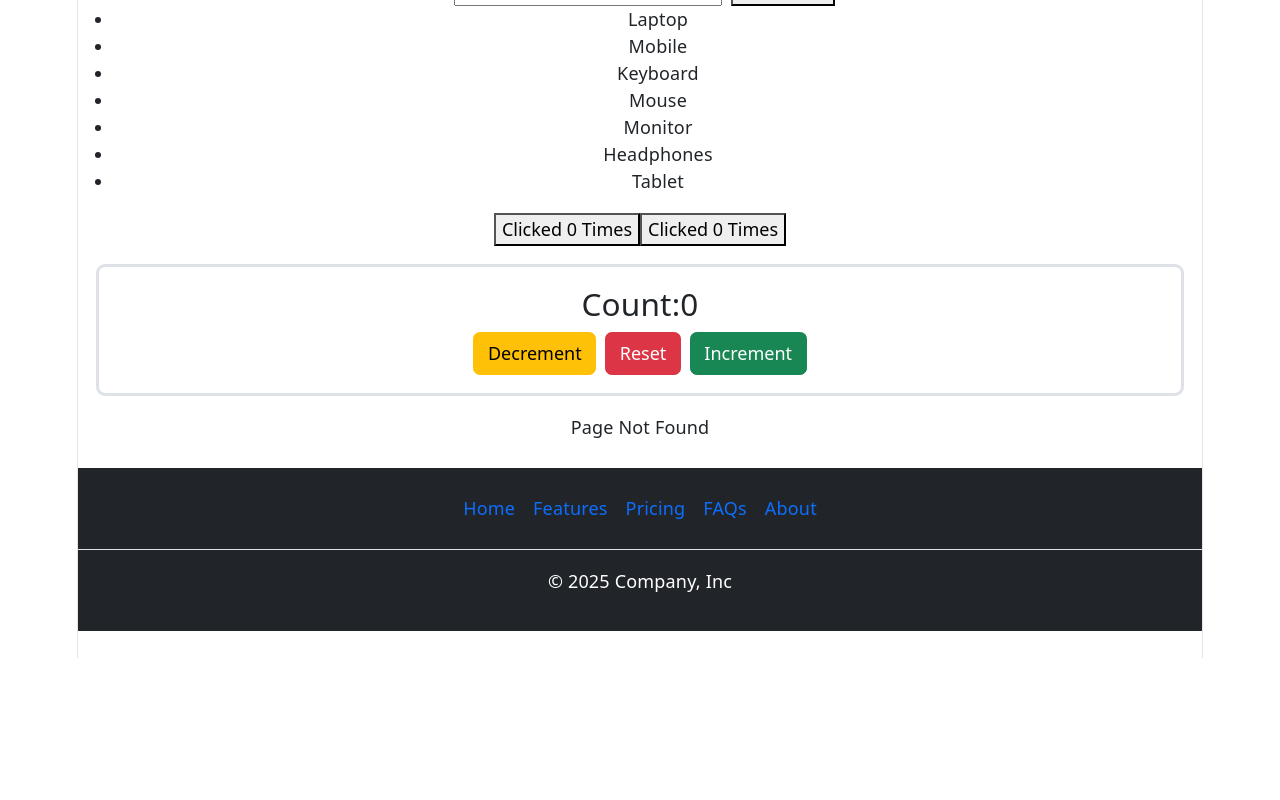
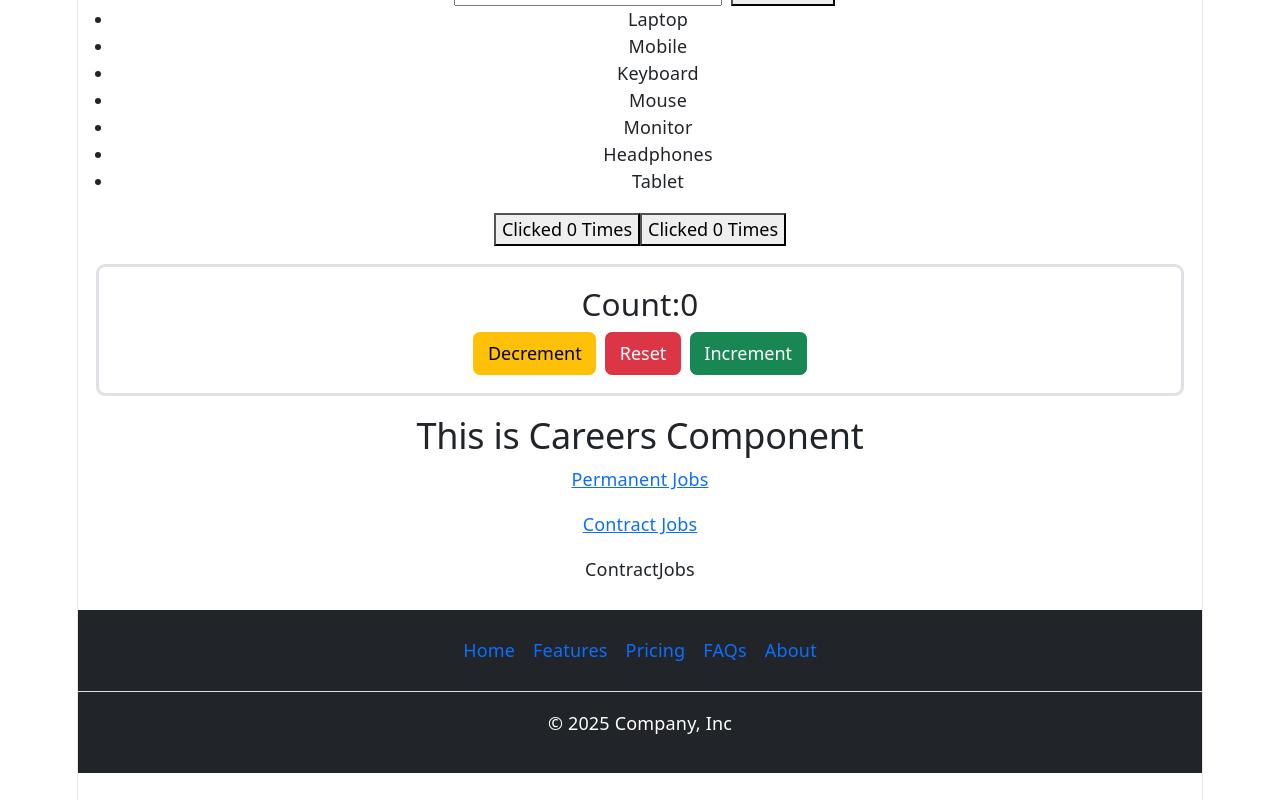
Before and after one commit to srinithreddy16/react-engineering-playbook, a React (Vite) app in the folder my-app/: page /careers/contract in a window 1280 px wide. Shown: the part 7958-8758 px from the top of the page. Before the commit the page ends 8616 px from the top, so only its background shows below. Built offline with nearby package versions, Linux system fonts and the light colour scheme; no server answers.

Commit message:
nested routing

```diff
--- a/my-app/src/components/body/body.tsx
+++ b/my-app/src/components/body/body.tsx
@@ -36,6 +36,8 @@ import ContactUs from "../routing/ContactUs.tsx";
 import NotFound from "../routing/NotFound.tsx";
 import UserDetail from "../routing/UserDetail.tsx";
 import ProductDetails from "../routing/ProductDetails.tsx";
+import PermanentJobs from "../routing/PermanentJobs.tsx";
+import ContractJobs from "../routing/ContractJobs.tsx";
 
 function Body(){
   console.log(add(10,20));
@@ -78,7 +80,10 @@ function Body(){
         <Route path="/" element={<Home />} />
         <Route path="/home" element={<Home />} />
         <Route path="/aboutus" element={<AboutUs />} />
-        <Route path="/careers" element={<Careers />} />
+        <Route path="/careers" element={<Careers />}>
+          <Route path="permanent" element={<PermanentJobs />} />
+          <Route path="contract" element={<ContractJobs />} />
+        </Route>
         <Route path="/contactus" element={<ContactUs />} />
         <Route path="/products" element={<ProductList />} />
         <Route path="/productdetails" element={<ProductDetails />} />
--- a/my-app/src/components/routing/Careers.tsx
+++ b/my-app/src/components/routing/Careers.tsx
@@ -1,7 +1,20 @@
+import { Outlet, Link } from "react-router-dom";
+
 export default function Careers() {
   return (
-    <div>
+    <>
       <h2>This is Careers Component</h2>
-    </div>
-  )
+
+      <p>
+        <Link to="permanent">Permanent Jobs</Link>
+      </p>
+
+      <p>
+        <Link to="contract">Contract Jobs</Link>
+      </p>
+
+      <Outlet/>
+    </>
+
+  );
 }
--- /dev/null
+++ b/my-app/src/components/routing/ContractJobs.tsx
@@ -0,0 +1,7 @@
+import React from 'react'
+
+export default function ContractJobs() {
+  return (
+    <div>ContractJobs</div>
+  )
+}
--- /dev/null
+++ b/my-app/src/components/routing/PermanentJobs.tsx
@@ -0,0 +1,7 @@
+import React from 'react'
+
+export default function PermanentJobs() {
+  return (
+    <div>PermanentJobs</div>
+  )
+}
```
Also changed, not shown: my-app/notes.txt.
